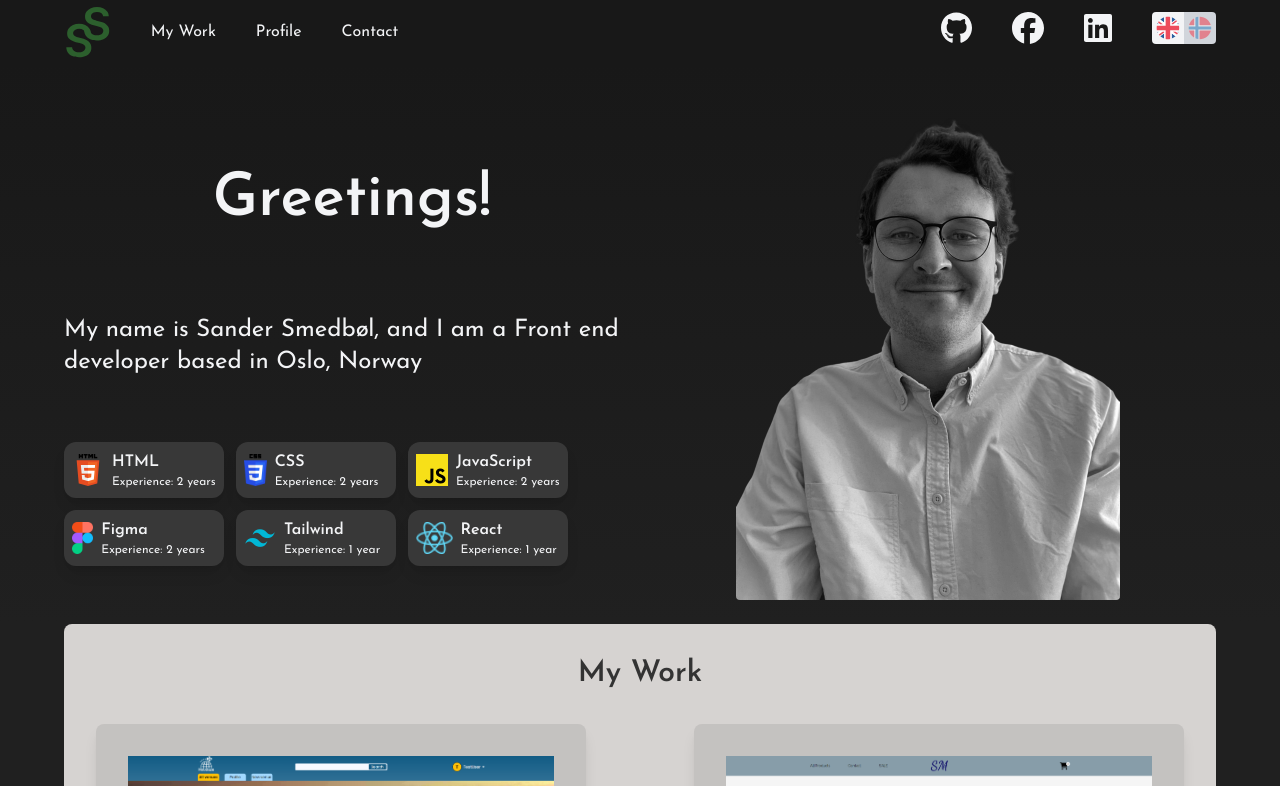
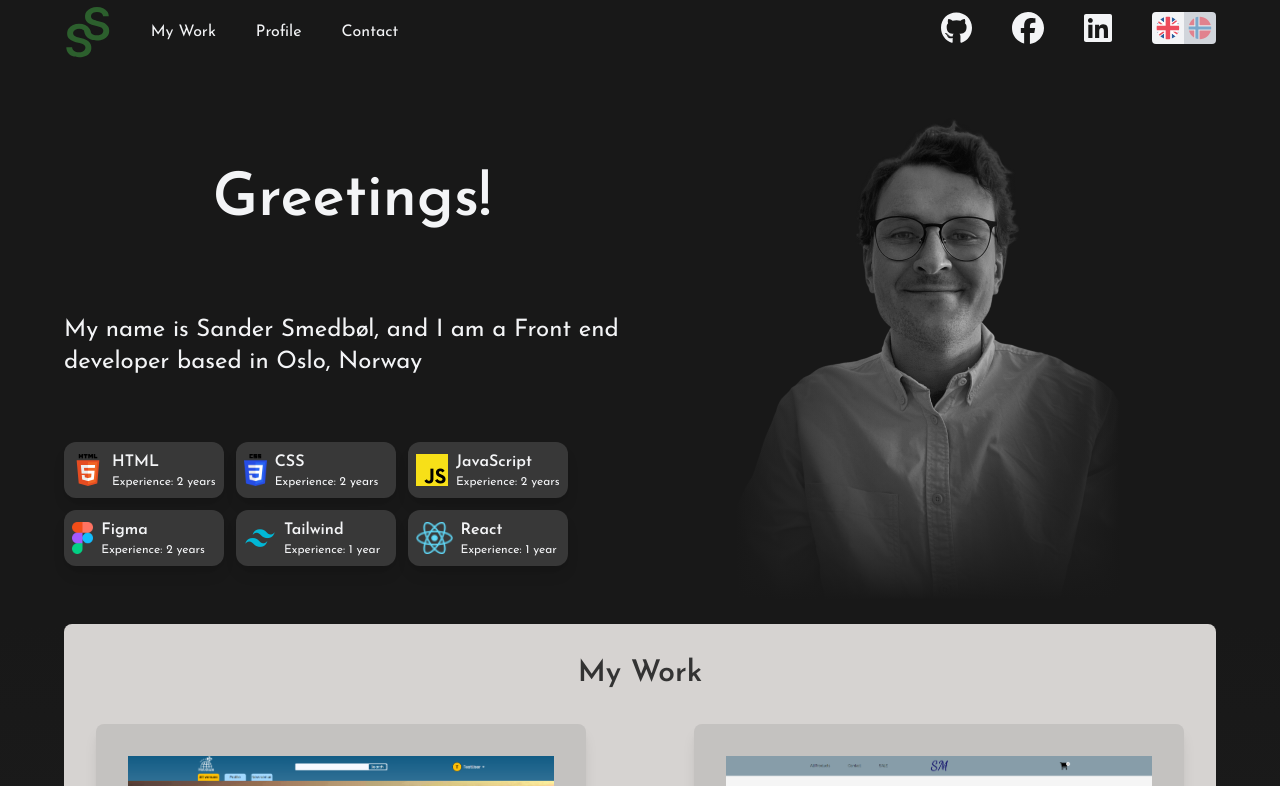
Before and after one commit to SanderSme/portfolio-react-tailwind, a React (Vite) app: page / in a window 1280 px wide. Shown: the top 786 px of the page. Built offline with nearby package versions, Linux system fonts and the light colour scheme.

Commit message:
add fade-in image hero-banner

```diff
--- a/src/App.jsx
+++ b/src/App.jsx
@@ -14,10 +14,10 @@ function App() {
         <Header/>
       </header>
       <main id='main'>
-        <section className=' h-fit py-6 bg-gradient-to-b from-[#181818] to-[#202020] '>
+        <section className=' h-fit py-6 bg-[#181818]'>
           <HeroBanner/>
         </section>
-        <section id='my-work' className='h-fit'>
+        <section id='my-work' className='h-fit bg-gradient-to-b from-[#181818] to-[#202020]'>
           <MyWork/>
         </section>
         <Profile/>
--- a/src/components/HeroBanner.jsx
+++ b/src/components/HeroBanner.jsx
@@ -40,7 +40,9 @@ const HeroBanner = () => {
                     <HeroBannerExperienceCard image={reactLogo} altText="react-logo" language="React" time={test(2022)}/>
                 </div>
             </div>
-            <div className="w-2/3 md:w-1/2 lg:w-full mx-auto h-fit flex justify-center">
+            <div className="w-2/3 md:w-1/2 lg:w-full mx-auto h-fit flex justify-center relative">
+                <div className='absolute w-2/3 h-full bg-gradient-to-l from-[#181818] via-transparent to-[#181818]'></div>
+                <div className='absolute w-2/3 h-1/2 bottom-0 bg-gradient-to-b from-transparent to-[#181818]'></div>
                 <img src={ProfilePic} className=' w-2/3 h-full object-cover rounded'/>
             </div>
         </div>
```
